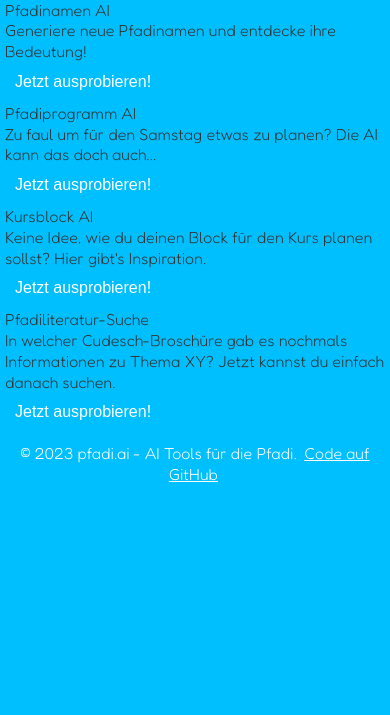
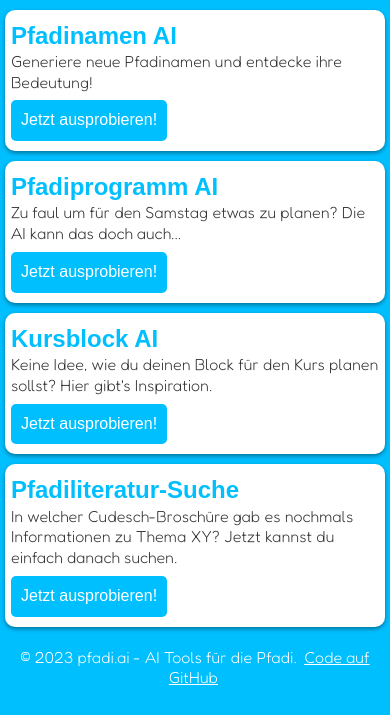
Before and after one commit to carlobeltrame/pfadi.ai, a PHP site: page / in a window 390 px wide. Shown: the part 139-854 px from the top of the page. Run offline with PHP 8.4, Linux system fonts and the light colour scheme; some web fonts are replaced.

Commit message:
Fix home page styles

```diff
--- a/styles.css
+++ b/styles.css
@@ -184,7 +184,7 @@ nav a {
 }
 
 /* Section styles */
-main {
+main, section {
     background-color: #fff;
     padding: 20px;
     border-radius: 10px;
@@ -194,18 +194,18 @@ main {
 }
 
 @media(max-width: 600px) {
-    main {
+    main, section {
         padding: 10px 6px;
     }
 }
 
-main h2 {
+main h2, section h2 {
     font-size: 24px;
     color: #00bfff;
     font-weight: 600;
 }
 
-main p {
+main p, section p {
     font-size: 16px;
     margin-bottom: 0.5rem;
 }
@@ -264,7 +264,7 @@ footer {
         margin: 10px 0;
     }
 
-    main {
+    main, section {
         margin: 10px 0;
     }
 }
```
